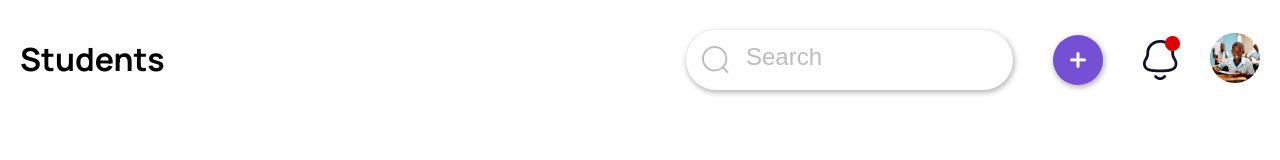
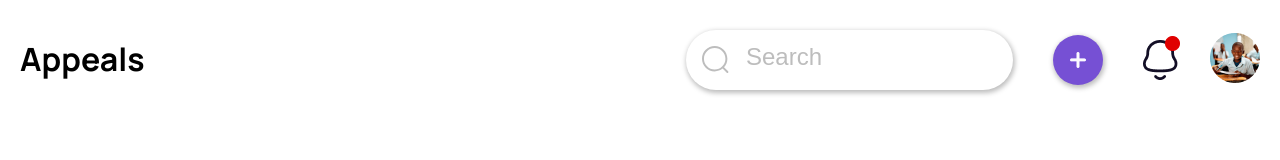
Before and after one commit to zuri-training/My_debtors_Team35, a Next.js app in the folder Frontend/studebt/: page /school/appeals in a window 1280 px wide. Shown: the top 160 px of the page. Built offline with nearby package versions, Linux system fonts and the light colour scheme.

Commit message:
Fix menu pages nav bar

```diff
--- a/Frontend/studebt/components/SchoolMenuStudentsTopBar.js
+++ b/Frontend/studebt/components/SchoolMenuStudentsTopBar.js
@@ -1,6 +1,6 @@
 import React, { useState } from 'react'
 
-const SchoolMenuStudentsTopBar = ( { setToggle } ) => {
+const SchoolMenuStudentsTopBar = ( { setToggle, page } ) => {
     function toggleHam() {
         setToggle(prevToggle => !prevToggle)
     }
@@ -10,7 +10,7 @@ const SchoolMenuStudentsTopBar = ( { setToggle } ) => {
                 <img src="/images/Menu-icon.svg" alt="" />
             </div>
             <div className="menu-students-topbar-left">
-                <h4>Students</h4>
+                <h4>{page}</h4>
             </div>
             <div className="menu-students-topbar-right">
                 <div className="menu-students-topbar-search-container">
--- a/Frontend/studebt/pages/school/appeals.js
+++ b/Frontend/studebt/pages/school/appeals.js
@@ -14,7 +14,7 @@ export default function Dashboard ( props ) {
 
             </div>
             <Sidebar toggle={toggle} setToggle={setToggle}/>
-            <SchoolMenuStudentsTopBar setToggle={setToggle}/>
+            <SchoolMenuStudentsTopBar setToggle={setToggle} page="Appeals"/>
             <SchoolMenuAppealsMain />
         </div>
     );
```
